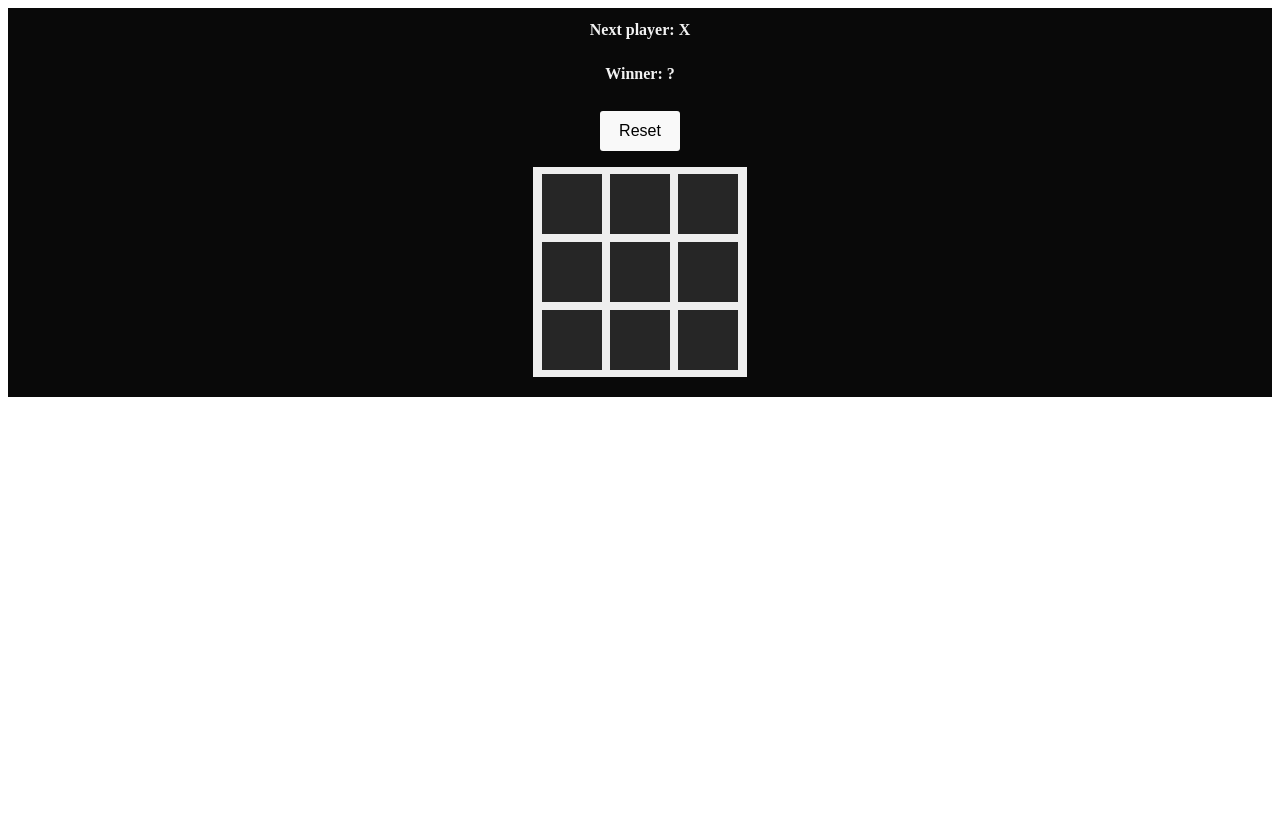
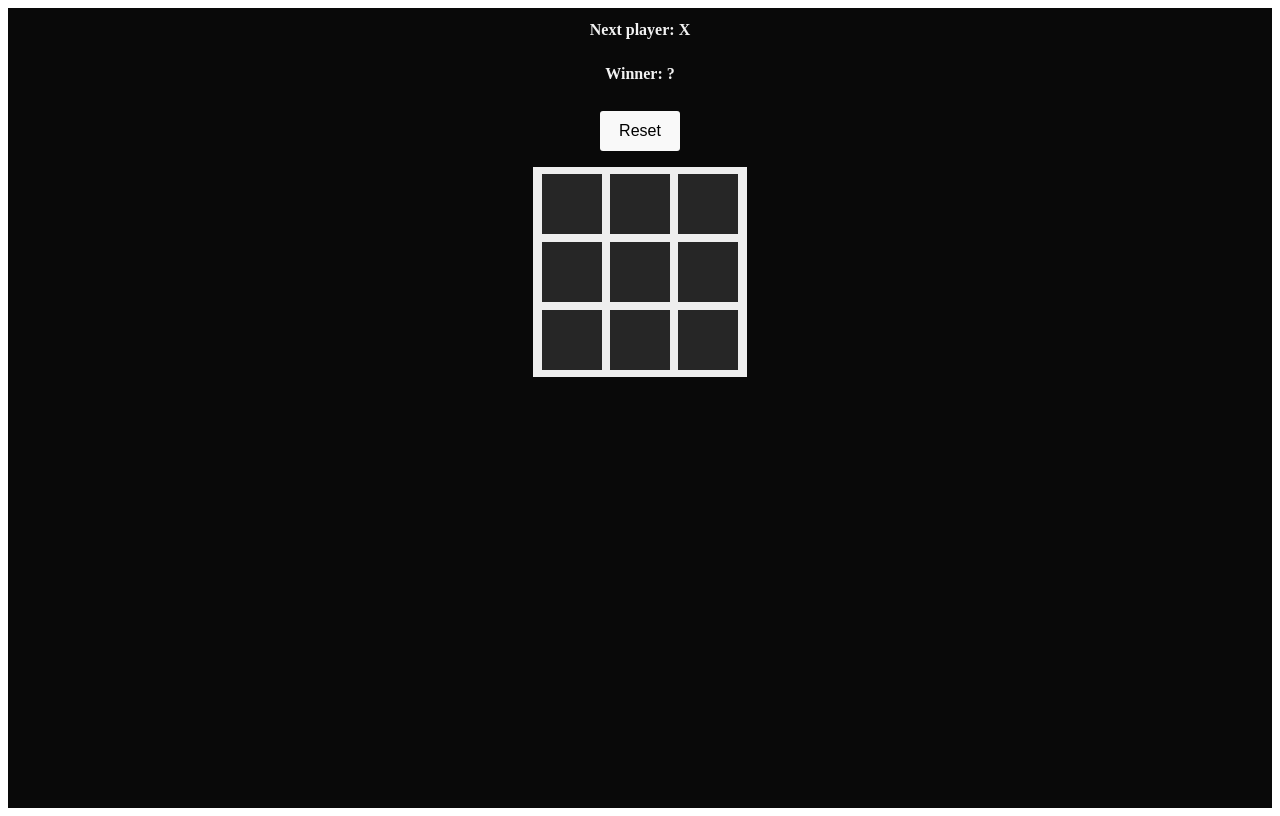
Before and after one commit to MayconEuzebio/TheModernPage, a Next.js app: page /game in a window 1280 px wide. Built offline with nearby package versions, Linux system fonts and the light colour scheme.

Commit message:
Page game full scream

```diff
--- a/pages/game.js
+++ b/pages/game.js
@@ -38,7 +38,7 @@ const containerStyle = {
   'flexDirection': 'column',
   'backgroundColor': '#090909',
   'color': '#f2f2f2',
-  'paddingBottom': '20px',
+  'height': '100vh',
 }
 
 const instructionsStyle = {
```
